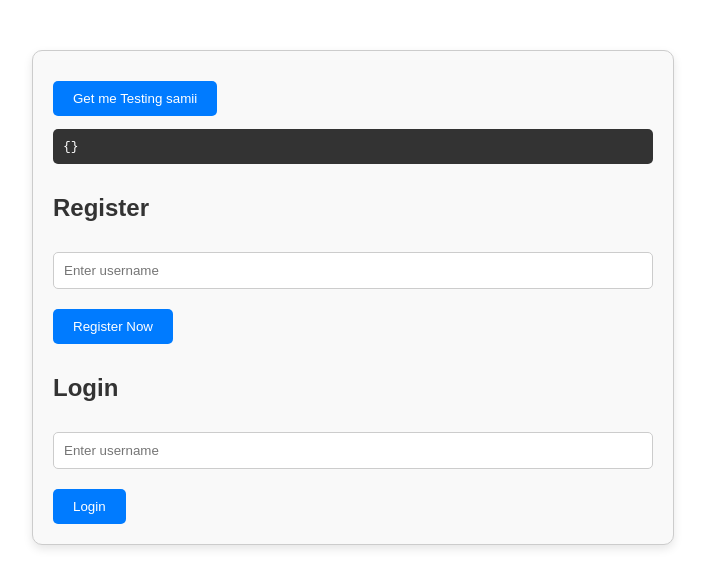
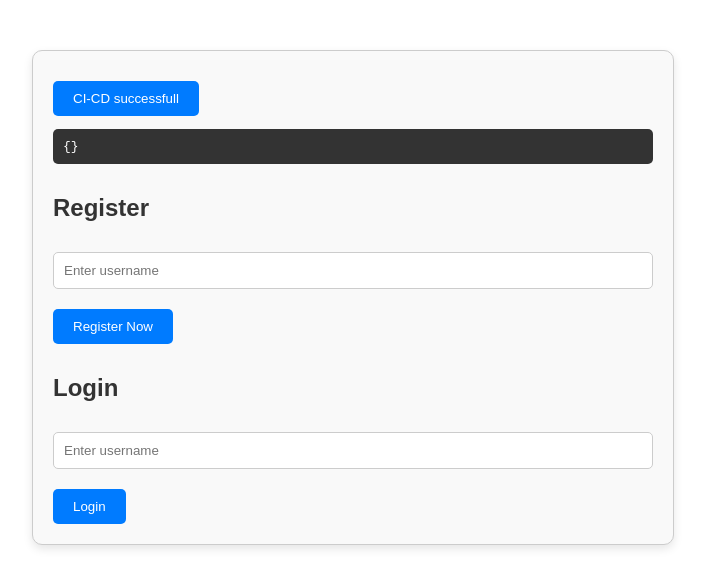
Before and after one commit to samuelgbenga/webauthn1, a React (Vite) app in the folder webauthnfe/webauthnfe/: page / in a window 1280 px wide. Shown: the top 588 px of the page, without its empty margins (287-992 px from the left). Built offline with nearby package versions, Linux system fonts and the light colour scheme; no server answers.

Commit message:
change a write up

```diff
--- a/webauthnfe/webauthnfe/src/App.jsx
+++ b/webauthnfe/webauthnfe/src/App.jsx
@@ -211,7 +211,7 @@ const App = () => {
   return (
     <div className="app-container">
       <button onClick={handleGetMe}>
-        {isLoading ? "Loading..." : "Get me Testing samii"}
+        {isLoading ? "Loading..." : "CI-CD successfull"}
       </button>
 
       <div>{resp && <pre>{JSON.stringify(resp, null, 2)}</pre>}</div>
```
